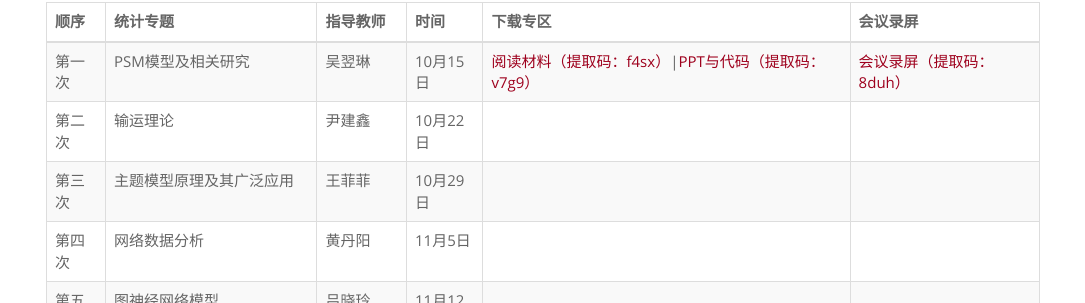
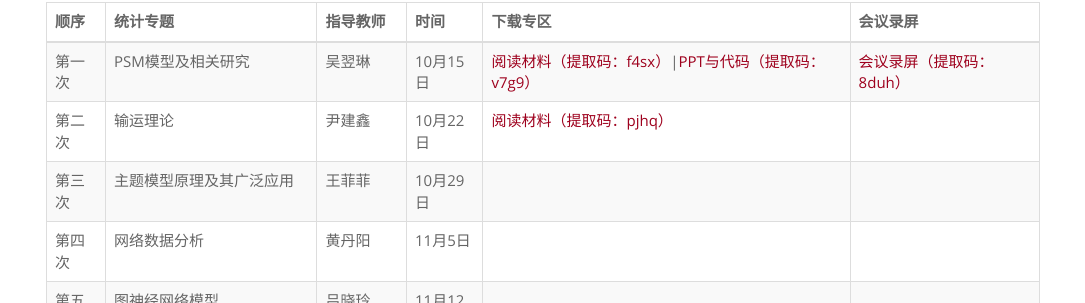
Before and after one commit to rucdmc/rucdmc.github.io, a Jekyll site: the page built from index.html, in a window 1280 px wide. Shown: the part 640-943 px from the top of the page, without its empty margins (97-1182 px from the left). Built offline with Jekyll 4.4.1, drawn with Linux system fonts in a browser that asks for light colours.

Commit message:
Update index.html

```diff
--- a/index.html
+++ b/index.html
@@ -109,7 +109,7 @@
             <td>输运理论</td>
             <td>尹建鑫</td>
             <td>10月22日</td>
-            <td><a href=""></a></td>
+            <td><a href="https://pan.baidu.com/s/1wMqPu-YyxtftT4r7RQra-g">阅读材料（提取码：pjhq）</a></td>
             <td><a href=""></a></td>
 	</tr>
         <tr>
```
